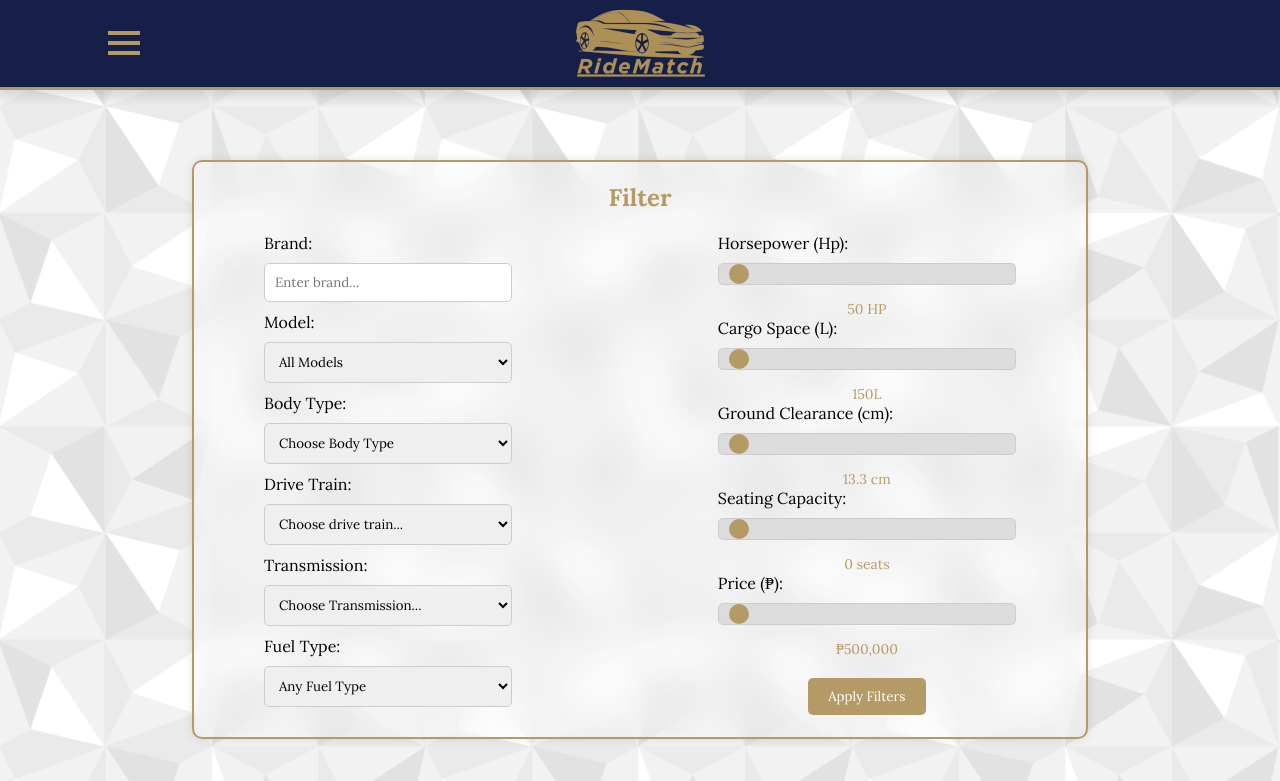
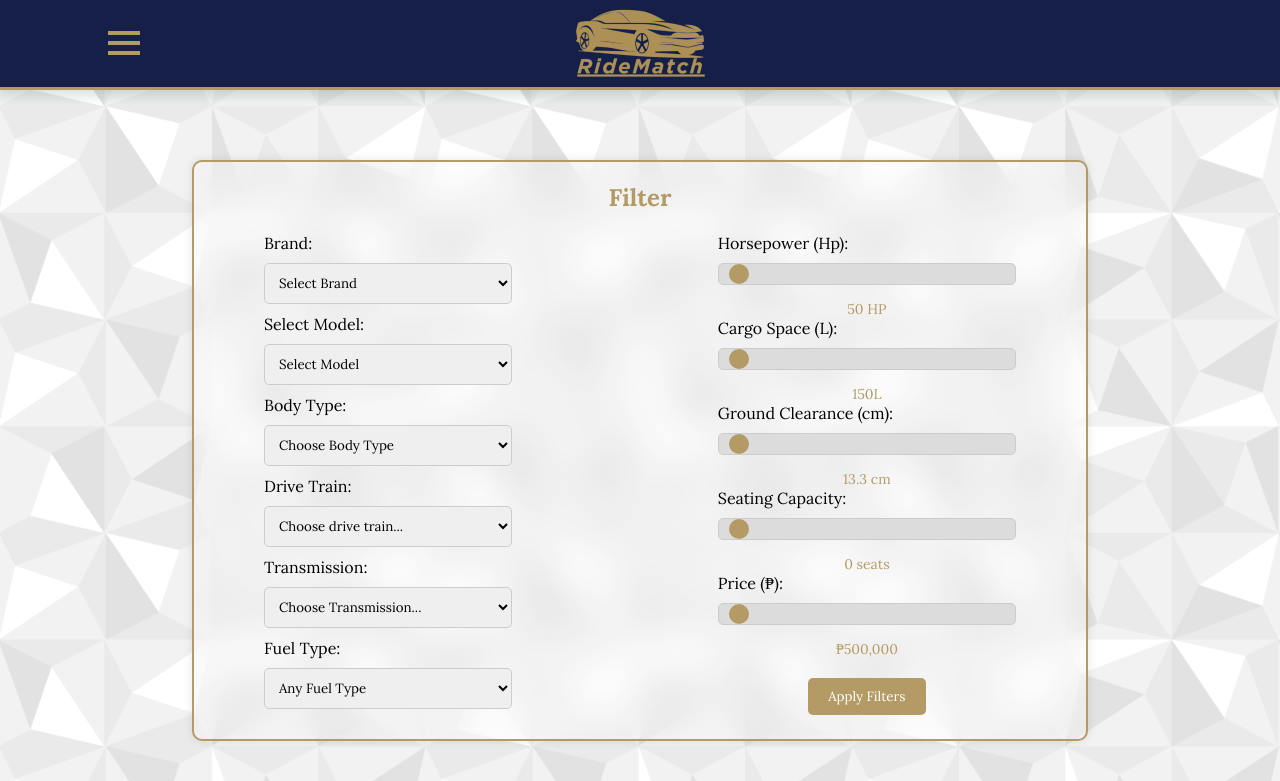
Before and after one commit to str1ker577/RideMatch-Prototype, a Flask app: page / in a window 1280 px wide. Shown: the top 781 px of the page. Run offline with Flask 3, Linux system fonts and the light colour scheme; data that the repository does not hold is empty.

Commit message:
Fixed model filter

```diff
--- a/static/main.js
+++ b/static/main.js
@@ -194,6 +194,7 @@ async function applyFilters() {
     console.log("apply filters clicked");
 
     const brand = document.getElementById("brand").value.trim().toLowerCase();
+    const model = document.getElementById("model").value.trim().toLowerCase();
     const bodyType = document.getElementById("body-type").value.trim().toLowerCase();
     const driveTrain = document.getElementById("drive-train").value.trim().toLowerCase();
     const transmission = document.getElementById("transmission").value.trim().toLowerCase();
@@ -207,6 +208,7 @@ async function applyFilters() {
     console.log("🚀 Filters Applied:");
     console.log("Starting applyFilters function..."); // Added debugging log
     console.log("Brand:", brand);
+    console.log("Model:", model);
     console.log("Body Type:", bodyType);
     console.log("Drive Train:", driveTrain);
     console.log("Transmission:", transmission);
@@ -231,6 +233,8 @@ async function applyFilters() {
     const url = new URL(`${baseUrl}/get_cars`);//
 
     if (brand) url.searchParams.append("brand", brand.charAt(0).toUpperCase() + brand.slice(1)); // Append brand filter if specified
+
+    if (model) url.searchParams.append("model", model.charAt(0).toUpperCase() + model.slice(1));
 
     if (bodyType) url.searchParams.append("body_type", bodyType.charAt(0).toUpperCase() + bodyType.slice(1)); // Append body type filter if specified
 
--- a/templates/index.html
+++ b/templates/index.html
@@ -92,9 +92,9 @@
       <!-- Left Section: Brand, Model, etc. -->
       <div class="filter-left">
         <label for="brand">Brand:</label>
-        <input list="brands" id="brand" name="brand" placeholder="Enter brand...">
-        <datalist id="brands">
-          <option value="All Brands">All Brands</option>
+        <select id="brand" name="brand" onchange="populateModels()">
+
+          <option value="" selected disabled>Select Brand</option>
           <option value="Toyota">Toyota</option>
           <option value="Honda">Honda</option>
           <option value="Mitsubishi">Mitsubishi</option>
@@ -102,40 +102,14 @@
           <option value="Ford">Ford</option>
           <option value="Hyundai">Hyundai</option>
           <option value="Suzuki">Suzuki</option>
-        </datalist>
+        </select>
 
         <!-- Input for Model -->
-        <label for="Model">Model:</label>
-        <select id="model" name="model">
-          <option	 value="" selected disabled>	All Models	</option>
-          <option	 value="Vios">	Vios	</option>
-          <option	 value="Hilux">	Hilux	</option>
-          <option	 value="Raize">	Raize	</option>
-          <option	 value="Wigo">	Wigo	</option>
-          <option	 value="Fortuner">	Fortuner	</option>
-          <option	 value="Innova">	Innova	</option>
-          <option	 value="Veloz">	Veloz	</option>
-          <option	 value="Hiace">	Hiace	</option>
-          <option	 value="Mirage G4">	Mirage G4	</option>
-          <option	 value="Xpander">	Xpander	</option>
-          <option	 value="Montero Sport">	Montero Sport	</option>
-          <option	 value="Triton">	Triton	</option>
-          <option	 value="L300">	L300	</option>
-          <option	 value="City">	City	</option>
-          <option	 value="Brio">	Brio	</option>
-          <option	 value="BR-V">	BR-V	</option>
-          <option	 value="CR-V">	CR-V	</option>
-          <option	 value="Civic">	Civic	</option>
-          <option	 value="Ranger">	Ranger	</option>
-          <option	 value="Everest">	Everest	</option>
-          <option	 value="Mazda 2">	Mazda 2	</option>
-          <option	 value="Mazda 3">	Mazda 3	</option>
-          <option	 value="MX-5">	MX-5	</option>
-          <option	 value="MX-5 RF">	MX-5 RF	</option>
-          <option	 value="CX-3">	CX-3	</option>
-          <option	 value="CX-5">	CX-5	</option>
-          <option	 value="CX-30">	CX-30	</option>
-        </select>
+        <label for="model">Select Model:</label>
+          <select id="model" name="model" onchange="populateVariants()">
+            <option value="">Select Model</option>
+            <!-- Populate with car models based on selected brand -->
+          </select>
 
         <!-- Body Type Drop down box -->
         <label for="body-type">Body Type:</label>
```
